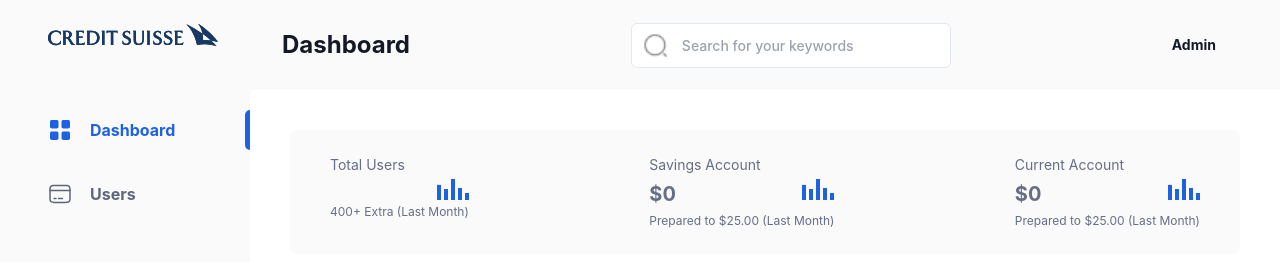
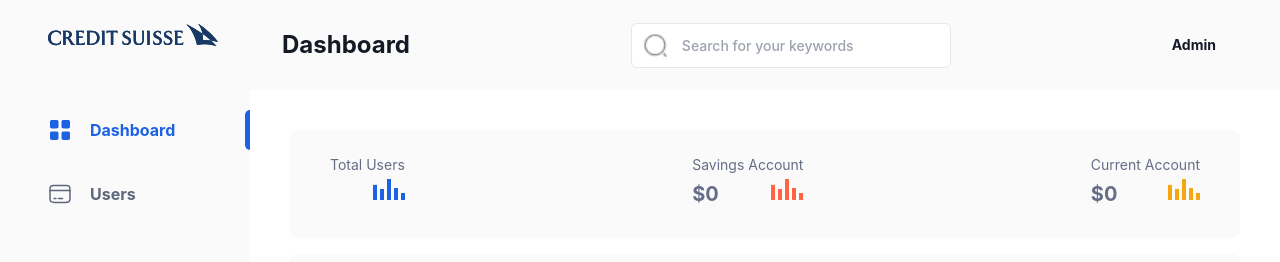
Before and after one commit to egileekada/credit-suisse, a React (Create React App) app: page /dashboard in a window 1280 px wide. Shown: the top 262 px of the page. Built offline with nearby package versions, Linux system fonts and the light colour scheme; no server answers.

Commit message:
update on editing user info

```diff
--- a/src/pages/Dashboard/components/TransactionDetail/index.tsx
+++ b/src/pages/Dashboard/components/TransactionDetail/index.tsx
@@ -1,6 +1,8 @@
 import React from 'react'
 import { useGetDataCallback } from '../../../../action/useAction';
 import Bar from "../../../../assets/Bars.png"
+import Current from "../../../../assets/CurrentBar.png"
+import Savings from "../../../../assets/SavingsBar.png"
 import { IUser, UserContext } from '../../../../context';
 import { cashFormat } from '../../../../utils/cashFormat';
 
@@ -26,23 +28,23 @@ export default function Index() {
                     <p className=' font-bold text-[#656E86] text-[20px] mr-4 ' >{dataInfo?.total_users}</p>
                     <img src={Bar} alt="Bars" className=" ml-auto " />
                 </div>
-                <p className=' font-normal text-[#656E86] text-xs ' >400+ Extra (Last Month)</p>
+                {/* <p className=' font-normal text-[#656E86] text-xs ' >400+ Extra (Last Month)</p> */}
             </div>
             <div className=' w-fit ' >
                 <p className=' font-normal text-[#656E86] text-sm ' >Savings Account</p>
                 <div className=' w-full flex my-1 items-start ' >
                     <p className=' font-bold text-[#656E86] text-[20px] mr-4 ' >${cashFormat(Number(dataInfo?.savings_account_count))}</p>
-                    <img src={Bar} alt="Bars" className=" ml-auto " />
+                    <img src={Savings} alt="Bars" className=" ml-auto " />
                 </div>
-                <p className=' font-normal text-[#656E86] text-xs ' >Prepared to $25.00 (Last Month)</p>
+                {/* <p className=' font-normal text-[#656E86] text-xs ' >Prepared to $25.00 (Last Month)</p> */}
             </div>
             <div className=' w-fit ' >
                 <p className=' font-normal text-[#656E86] text-sm ' >Current Account</p>
                 <div className=' w-full flex my-1 items-start ' >
                     <p className=' font-bold text-[#656E86] text-[20px] mr-4 ' >${cashFormat(Number(dataInfo?.current_account_count))}</p>
-                    <img src={Bar} alt="Bars" className=" ml-auto " />
+                    <img src={Current} alt="Bars" className=" ml-auto " />
                 </div>
-                <p className=' font-normal text-[#656E86] text-xs ' >Prepared to $25.00 (Last Month)</p>
+                {/* <p className=' font-normal text-[#656E86] text-xs ' >Prepared to $25.00 (Last Month)</p> */}
             </div>
         </div>
     )
```
Also changed, not shown: src/assets/CurrentBar.png (added), src/assets/SavingsBar.png (added).
